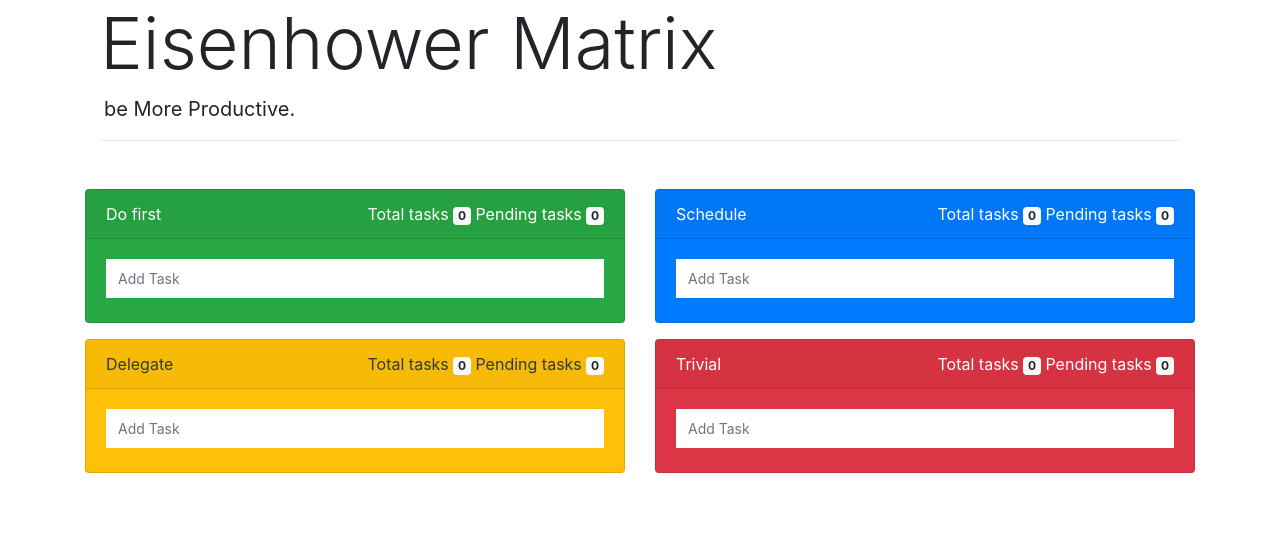
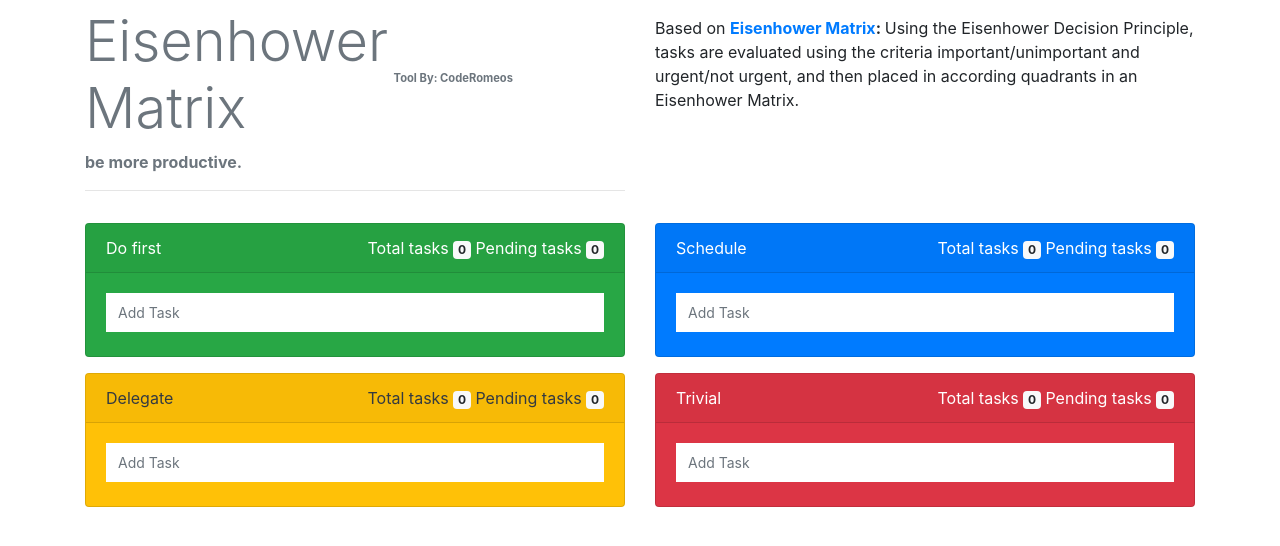
Before and after one commit to r8here/time-management-eisenhower-matrix, a Vue app: page / in a window 1280 px wide. Shown: the top 546 px of the page. Built offline with nearby package versions, Linux system fonts and the light colour scheme.

Commit message:
Update hader and add info

```diff
--- a/src/App.vue
+++ b/src/App.vue
@@ -1,27 +1,44 @@
 <template>
   <div id="app">
     <div class="container">
-      <div class="col-sm-12 ">
-        <div class="app-title">
-          <h1 class="display-3">Eisenhower Matrix</h1>
-          <p class="lead ml-1"><strong>be More Productive.</strong></p>
+      <div class="row">
+        <div class="col-sm-6">
+          <div class="app-title text-muted">
+            <div class="app-title-container">
+              <h1 class="display-4 mt-2">
+                Eisenhower Matrix
+                <small>Tool By: CodeRomeos</small>
+              </h1>
             </div>
-        <hr>
+            <p class="font-weight-bold">be more productive.</p>
+          </div>
+          <hr />
+        </div>
+        <div class="col-sm-6">
+          <p class="mt-3">
+            Based on
+            <strong>
+              <a
+                href="https://en.wikipedia.org/wiki/Time_management#The_Eisenhower_Method"
+              >Eisenhower Matrix</a>:
+            </strong> Using the Eisenhower Decision Principle, tasks are evaluated using the criteria important/unimportant and urgent/not urgent, and then placed in according quadrants in an Eisenhower Matrix.
+          </p>
         </div>
       </div>
-    <Matrix/>
+    </div>
+    <Matrix />
   </div>
 </template>
 
 <script>
-import Matrix from './components/Matrix.vue'
+import Matrix from "./components/Matrix.vue";
 
 export default {
-  name: 'app',
+  name: "app",
   components: {
     Matrix
   }
-}
+};
 </script>
 
 <style lang="css" scoped>
@@ -33,13 +50,24 @@ export default {
     color: #2c3e50;
     margin-top: 60px; */
 }
+.app-title-container {
+  position: relative;
+  max-width: 27rem;
+}
+.app-title small {
+  display: block;
+  font-size: 0.7rem;
+  font-weight: bold;
+  position: absolute;
+  right: 0.25rem;
+  top: 4rem;
+}
 @media (max-width: 575.98px) {
-    .app-title h1{
+  .app-title h1 {
     font-size: 30px;
     font-weight: bold;
     line-height: 1;
-      margin-top: 20px
+    margin-top: 20px;
   }
 }
-
 </style>
--- a/src/components/Matrix.vue
+++ b/src/components/Matrix.vue
@@ -1,5 +1,5 @@
 <template>
-  <div class="container my-5">
+  <div class="container mt-3 mb-5">
     <div class="row">
         <div class="col-sm-12 col-md-6">
             <tasks taskTitle='Do first' group-name='doFirst' background-class='bg-success' text-color-class='text-white'/>
```
Lines whose indentation alone changed are shown as unchanged.
